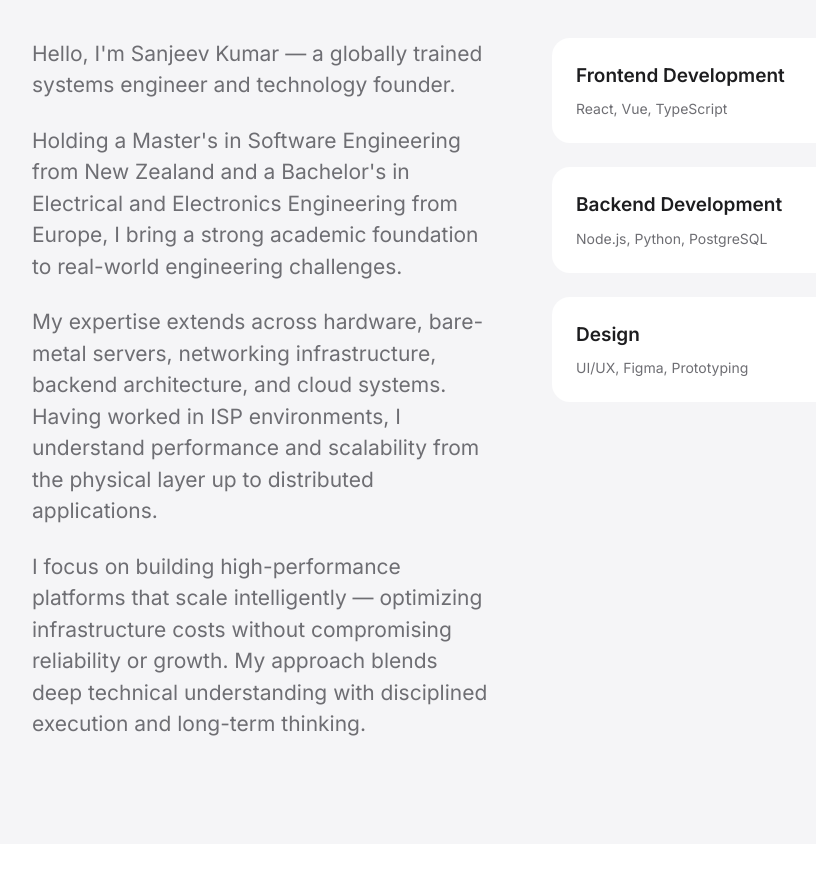
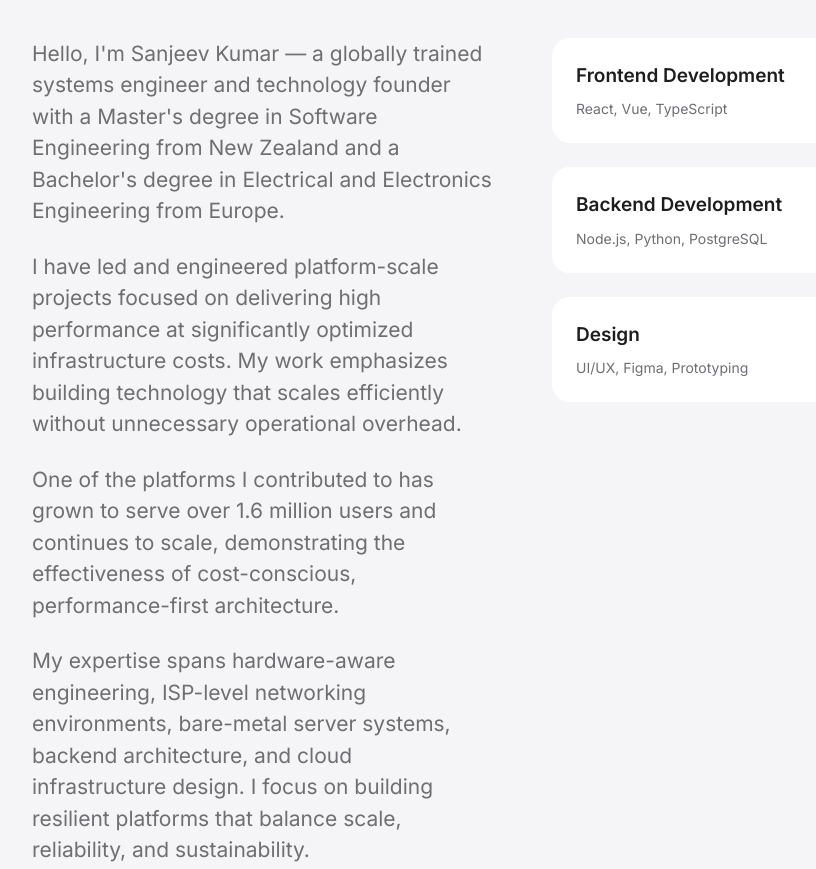
Before and after one commit to Sunshine840/portfolio, a plain HTML site: page index.html in a window 1280 px wide. Shown: the part 1020-1889 px from the top of the page, without its empty margins (118-934 px from the left). Drawn offline with Linux system fonts and the light colour scheme.

Commit message:
added about me section

```diff
--- a/index.html
+++ b/index.html
@@ -45,13 +45,13 @@
             <h2 class="section-title">About</h2>
             <div class="about-content">
                 <div class="about-text">
-                    <p>Hello, I'm Sanjeev Kumar — a globally trained systems engineer and technology founder.</p>
+                    <p>Hello, I'm Sanjeev Kumar — a globally trained systems engineer and technology founder with a Master's degree in Software Engineering from New Zealand and a Bachelor's degree in Electrical and Electronics Engineering from Europe.</p>
 
-                    <p>Holding a Master's in Software Engineering from New Zealand and a Bachelor's in Electrical and Electronics Engineering from Europe, I bring a strong academic foundation to real-world engineering challenges.</p>
+                    <p>I have led and engineered platform-scale projects focused on delivering high performance at significantly optimized infrastructure costs. My work emphasizes building technology that scales efficiently without unnecessary operational overhead.</p>
 
-                    <p>My expertise extends across hardware, bare-metal servers, networking infrastructure, backend architecture, and cloud systems. Having worked in ISP environments, I understand performance and scalability from the physical layer up to distributed applications.</p>
+                    <p>One of the platforms I contributed to has grown to serve over 1.6 million users and continues to scale, demonstrating the effectiveness of cost-conscious, performance-first architecture.</p>
 
-                    <p>I focus on building high-performance platforms that scale intelligently — optimizing infrastructure costs without compromising reliability or growth. My approach blends deep technical understanding with disciplined execution and long-term thinking.</p>
+                    <p>My expertise spans hardware-aware engineering, ISP-level networking environments, bare-metal server systems, backend architecture, and cloud infrastructure design. I focus on building resilient platforms that balance scale, reliability, and sustainability.</p>
                 </div>
                 <div class="skills-list">
                     <div class="skill-item">
```
